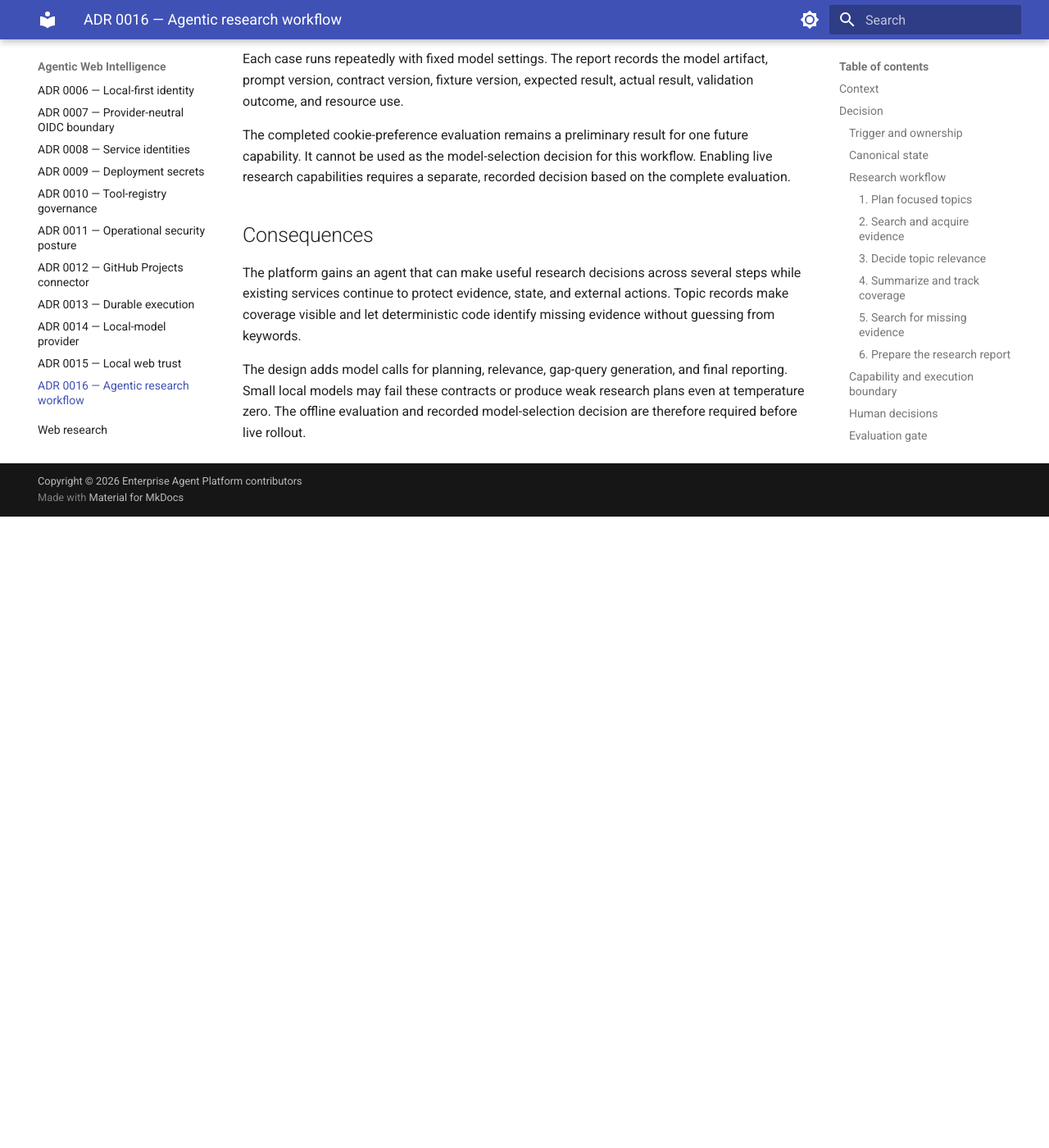
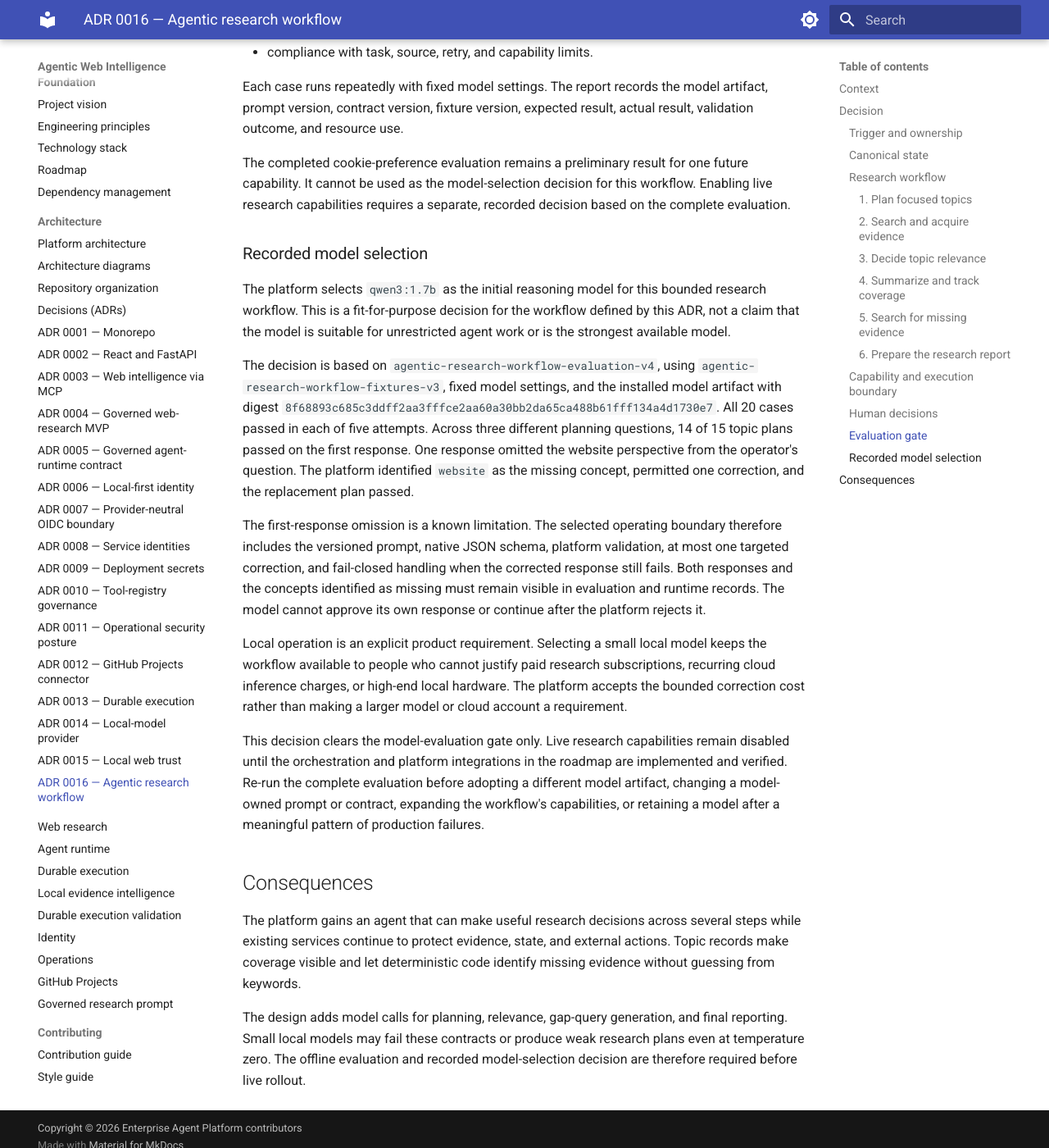
Before and after one commit to AIFORCE-CONSULTING/agentic-web-intelligence, an MkDocs documentation site: the page built from docs/adr/0016-governed-local-agent-capability-requests.md, in a window 1280 px wide and 1400 px high, scrolled down 5171 px. Shown: the whole window at 82% size. Built offline with MkDocs 1.6.1 and Material for MkDocs 9.7.7, drawn with Linux system fonts in a browser that asks for light colours; before the commit the page ends 5801 px from its top, so only the background shows below that; some of the changed text lies outside the part shown.

Commit message:
Select local research model

```diff
--- a/docs/adr/0016-governed-local-agent-capability-requests.md
+++ b/docs/adr/0016-governed-local-agent-capability-requests.md
@@ -2,6 +2,7 @@
 
 - Status: Accepted
 - Date: 2026-09-22
+- Model selection recorded: 2026-09-24
 
 ## Context
 
@@ -227,6 +228,44 @@
 workflow. Enabling live research capabilities requires a separate, recorded
 decision based on the complete evaluation.
 
+### Recorded model selection
+
+The platform selects `qwen3:1.7b` as the initial reasoning model for this
+bounded research workflow. This is a fit-for-purpose decision for the workflow
+defined by this ADR, not a claim that the model is suitable for unrestricted
+agent work or is the strongest available model.
+
+The decision is based on
+`agentic-research-workflow-evaluation-v4`, using
+`agentic-research-workflow-fixtures-v3`, fixed model settings, and the installed
+model artifact with digest
+`8f68893c685c3ddff2aa3fffce2aa60a30bb2da65ca488b61fff134a4d1730e7`.
+All 20 cases passed in each of five attempts. Across three different planning
+questions, 14 of 15 topic plans passed on the first response. One response
+omitted the website perspective from the operator's question. The platform
+identified `website` as the missing concept, permitted one correction, and the
+replacement plan passed.
+
+The first-response omission is a known limitation. The selected operating
+boundary therefore includes the versioned prompt, native JSON schema, platform
+validation, at most one targeted correction, and fail-closed handling when the
+corrected response still fails. Both responses and the concepts identified as
+missing must remain visible in evaluation and runtime records. The model cannot
+approve its own response or continue after the platform rejects it.
+
+Local operation is an explicit product requirement. Selecting a small local
+model keeps the workflow available to people who cannot justify paid research
+subscriptions, recurring cloud inference charges, or high-end local hardware.
+The platform accepts the bounded correction cost rather than making a larger
+model or cloud account a requirement.
+
+This decision clears the model-evaluation gate only. Live research capabilities
+remain disabled until the orchestration and platform integrations in the
+roadmap are implemented and verified. Re-run the complete evaluation before
+adopting a different model artifact, changing a model-owned prompt or contract,
+expanding the workflow's capabilities, or retaining a model after a meaningful
+pattern of production failures.
+
 ## Consequences
 
 The platform gains an agent that can make useful research decisions across
```
Also changed, not shown: ROADMAP.md (+17 -3 lines), docs/agent-runtime.md (+28 -7 lines), 5 other files.
